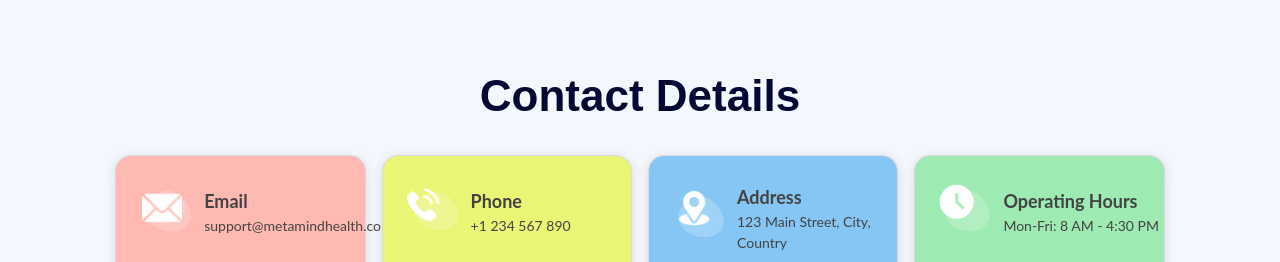
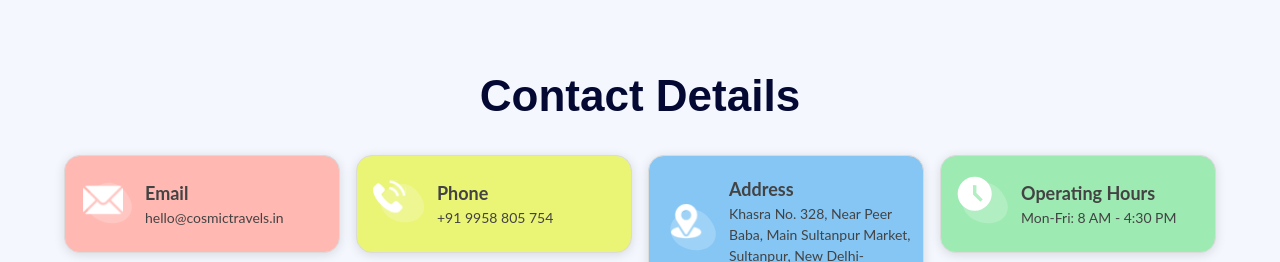
Before and after one commit to rahul52us/travel, a Next.js app: page /contact-us in a window 1280 px wide. Shown: the part 690-952 px from the top of the page. Built offline with nearby package versions, Linux system fonts and the light colour scheme; no server answers.

Commit message:
contact detains data change

```diff
--- a/app/component/ContactUs/ContactDetails/ContactDetails.tsx
+++ b/app/component/ContactUs/ContactDetails/ContactDetails.tsx
@@ -9,24 +9,24 @@ const ContactDetails = () => {
       bg: "#FFB8B2",
       icon: "/icons/email.svg",
       title: "Email",
-      content: "support@metamindhealth.com",
-      onClick: () => window.open("mailto:support@metamindhealth.com"),
+      content: "hello@cosmictravels.in",
+      onClick: () => window.open("mailto:hello@cosmictravels.in"),
     },
     {
       bg: "#EAF475",
       icon: "/icons/phone.svg",
       title: "Phone",
-      content: "+1 234 567 890",
-      onClick: () => window.open("tel:+1234567890"),
+      content: "+91 9958 805 754",
+      onClick: () => window.open("tel:9958 805 754"),
     },
     {
       bg: "#86C6F4",
       icon: "/icons/location.svg",
       title: "Address",
-      content: "123 Main Street, City, Country",
+      content: "Khasra No. 328, Near Peer Baba, Main Sultanpur Market, Sultanpur, New Delhi- 110030",
       onClick: () =>
         window.open(
-          "https://maps.app.goo.gl/MvsWSJcnu1r4ypgy6"
+          "https://maps.app.goo.gl/c24UhLAr6uBwX2TGA"
         ),
     },
     {
@@ -39,7 +39,7 @@ const ContactDetails = () => {
   ];
 
   return (
-    <Box my={20} maxW={{base:"95%",md:"85%",xl:"82%"}} mx={"auto"}>
+    <Box my={20} maxW={{base:"95%",md:"85%",xl:"90%"}} mx={"auto"}>
         <Heading as={'h2'} textAlign={'center'} mb={{base:4,md:8}} fontSize={{base:"34px",lg:"42px",xl:'44px'}}>Contact Details</Heading>
       <Grid templateColumns={{ base: "1fr", md: "1fr 1fr", lg: "1fr 1fr 1fr 1fr" }} gap={4}>
         {contactInfo.map((info, index) => (
--- a/app/component/ContactUs/common/ContactCard/ContactCard.tsx
+++ b/app/component/ContactUs/common/ContactCard/ContactCard.tsx
@@ -3,8 +3,9 @@ import { Box, Flex, Image, Text } from "@chakra-ui/react";
 const ContactCard = ({ bg, icon, title, content, onClick }) => {
     return (
       <Box
-        py={{base:3,lg:7}}
-        pl={6}
+        py={{base:3,lg:5}}
+        pl={4}
+        h={'fit-content'}
         bg={bg}
         border={"1px solid #DBDBDB"}
         rounded={"16px"}
@@ -20,7 +21,7 @@ const ContactCard = ({ bg, icon, title, content, onClick }) => {
             <Text fontSize={"lg"} fontWeight={700} color={"#434343"}>
               {title}
             </Text>
-            <Text color={"#434343"} fontSize={"sm"}>
+            <Text color={"#434343"} fontSize={"sm"} pr={2}>
               {content}
             </Text>
           </Box>
```
